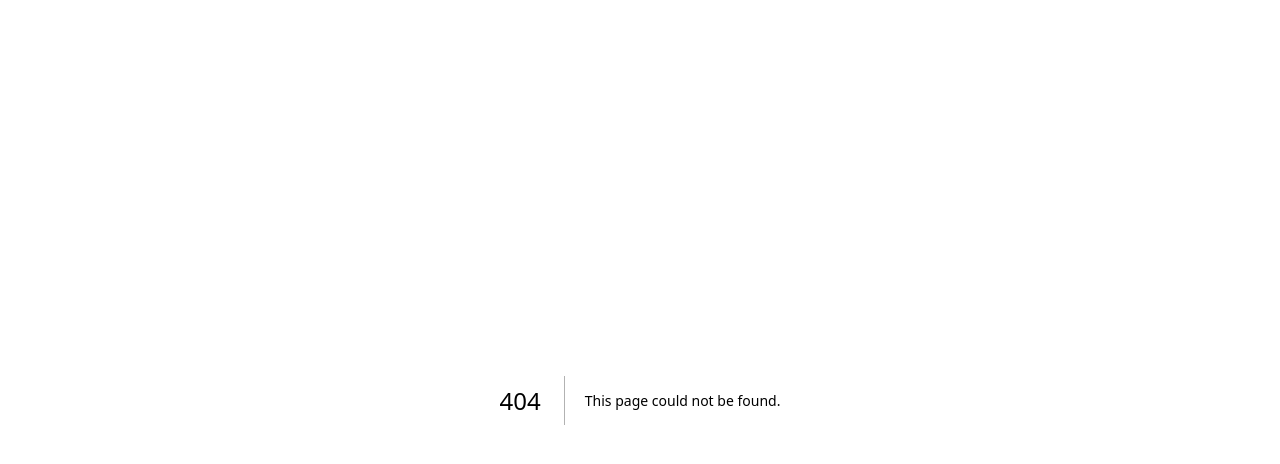
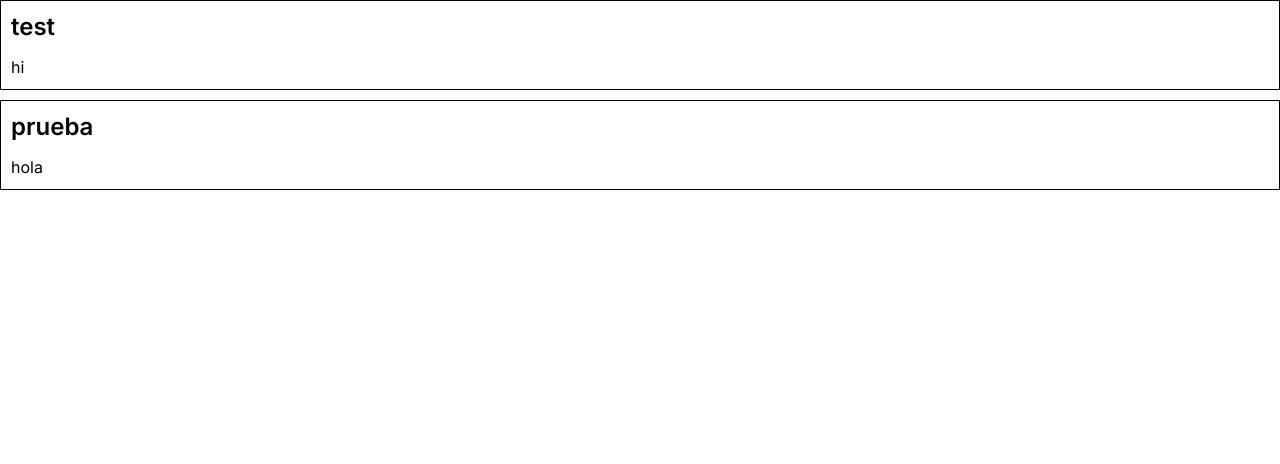
Before and after one commit to DoughFlow/DoughFlow, a Next.js app in the folder next/: page /wiki in a window 1280 px wide. Before the commit this address had no page. Shown: the top 464 px of the page. Built offline with nearby package versions, Linux system fonts and the light colour scheme.

Commit message:
started wiki

```diff
--- /dev/null
+++ b/next/public/wiki/wiki.json
@@ -0,0 +1,4 @@
+[
+  { "title": "test", "content": "hi" },
+  { "title": "prueba", "content": "hola" }
+]
--- /dev/null
+++ b/next/src/app/components/wiki/WikiDisplay.tsx
@@ -0,0 +1,29 @@
+import React from "react";
+import { promises as fs } from "fs";
+import path from "path";
+
+const Wiki = async () => {
+  const filePath = path.join(process.cwd(), "public", "wiki", `wiki.json`);
+  const content = await fs.readFile(filePath, "utf8");
+  const jsonData = JSON.parse(content);
+
+  return (
+    <div>
+      {jsonData.map((entry: any) => (
+        <div
+          style={{
+            border: "1px solid black",
+            padding: "10px",
+            marginBottom: "10px",
+          }}
+          key={entry.title}
+        >
+          <h2 className="mb-3 text-2xl font-semibold">{entry.title}</h2>
+          <p>{entry.content}</p>
+        </div>
+      ))}
+    </div>
+  );
+};
+
+export default Wiki;
--- /dev/null
+++ b/next/src/app/wiki/page.tsx
@@ -0,0 +1,9 @@
+import WikiDisplay from "../components/wiki/WikiDisplay";
+
+export default function Project() {
+  return (
+    <main>
+      <WikiDisplay />
+    </main>
+  );
+}
```
